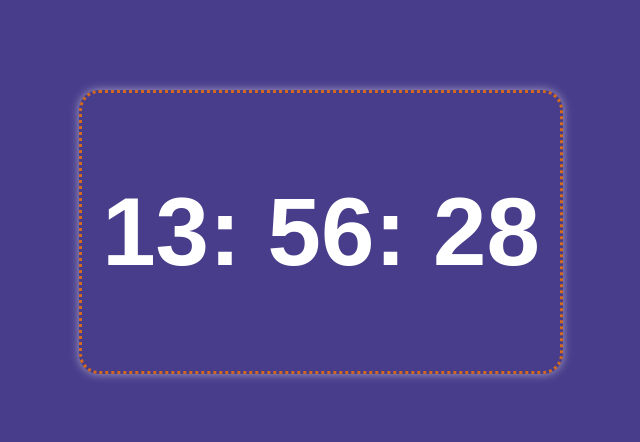
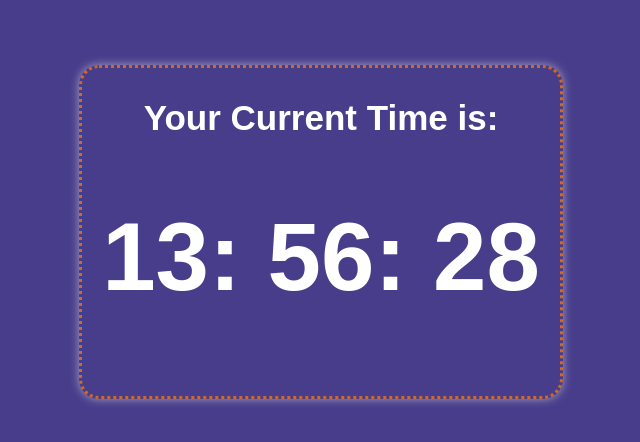
Before and after one commit to ErnestKamau/phase-0-webdev-project-, a plain HTML site: page index.html in a window 1280 px wide. Shown: the part 168-610 px from the top of the page, without its empty margins (319-959 px from the left). Drawn offline with Linux system fonts and the light colour scheme.

```diff
--- a/index.html
+++ b/index.html
@@ -8,6 +8,7 @@
 </head>
 <body>
     <div class="clock-container">
+        <h2 id="time-text">Your Current Time is:</h2>
         <h1 id="clock">00:00:00</h1>
     </div>
 
--- a/style.css
+++ b/style.css
@@ -20,3 +20,10 @@
     box-shadow: 0 0 10px rgba(255, 255, 255, 0.5);
 
 }
+
+#time-text{
+    margin: 10px;
+    font-weight: bold;
+    text-align: center;
+    font-size: 35px;
+}
```
Also changed, not shown: 1 other file.
